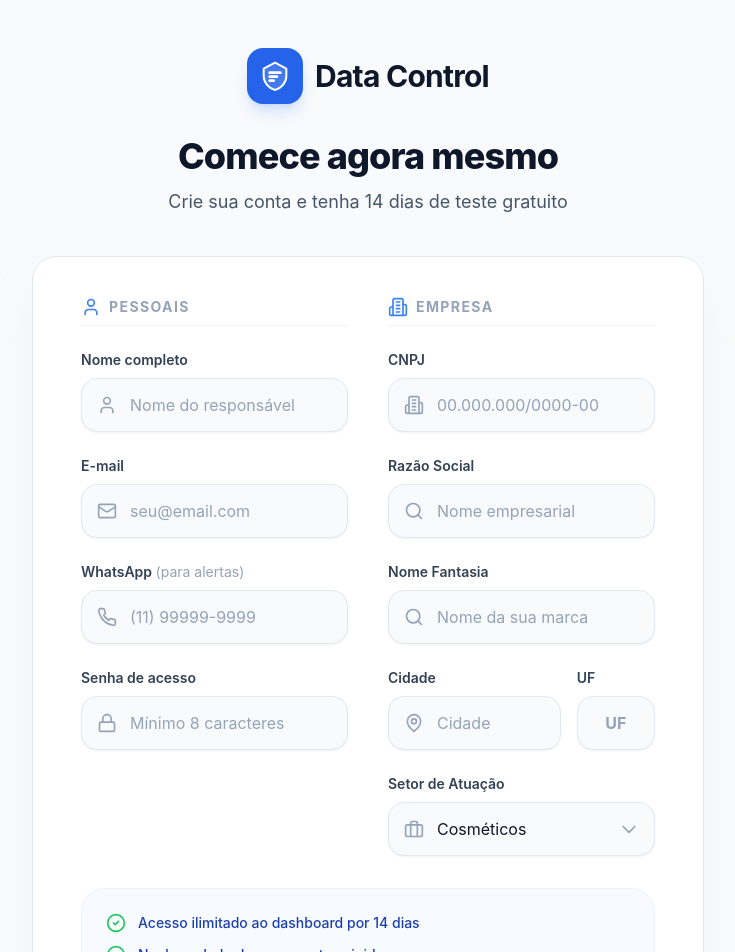
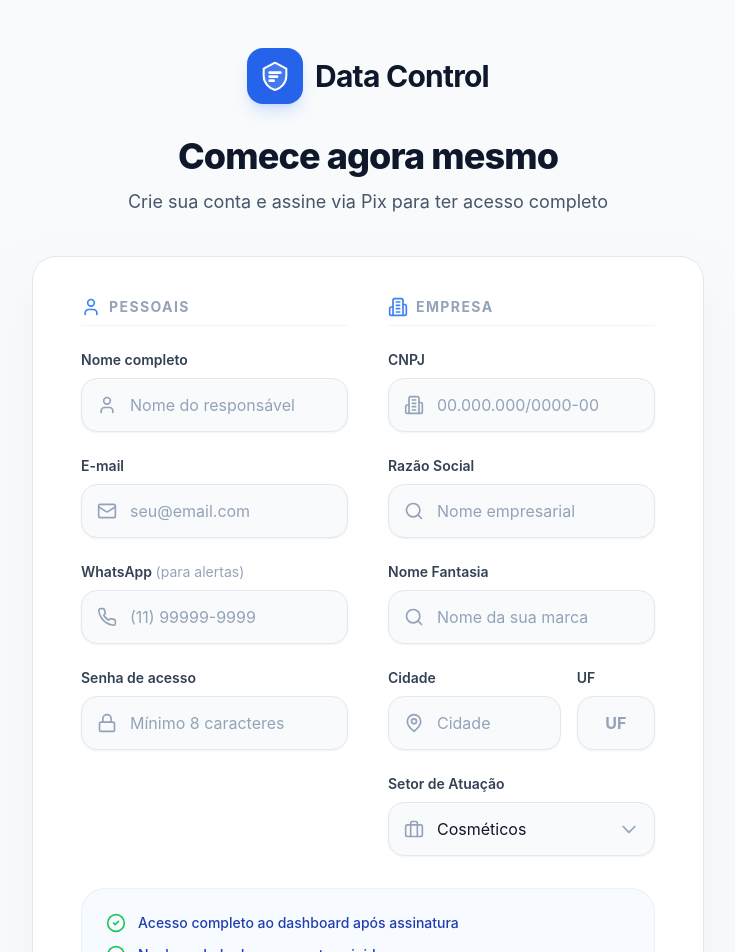
Before and after one commit to Jeanlucrj/ComplicancePro, a Next.js app: page /signup in a window 1280 px wide. Shown: the top 952 px of the page, without its empty margins (272-1007 px from the left). Built offline with nearby package versions, Linux system fonts and the light colour scheme; no server answers.

Commit message:
fix: remover gratuito/14 dias do login e signup

```diff
--- a/app/(auth)/login/page.tsx
+++ b/app/(auth)/login/page.tsx
@@ -188,7 +188,7 @@
                 href="/signup"
                 className="w-full flex justify-center py-3 px-4 border-2 border-slate-200 dark:border-slate-800 rounded-xl text-sm font-bold text-slate-700 dark:text-slate-300 bg-white dark:bg-slate-900 hover:bg-slate-50 dark:hover:bg-slate-800 transition"
               >
-                Criar conta gratuita
+                Criar conta
               </Link>
             </div>
           </div>
--- a/app/(auth)/signup/page.tsx
+++ b/app/(auth)/signup/page.tsx
@@ -162,7 +162,7 @@
           Comece agora mesmo
         </h2>
         <p className="mt-3 text-center text-lg text-slate-600 dark:text-slate-400">
-          Crie sua conta e tenha 14 dias de teste gratuito
+          Crie sua conta e assine via Pix para ter acesso completo
         </p>
       </div>
 
@@ -399,7 +399,7 @@
             <div className="bg-blue-50/50 dark:bg-blue-900/10 p-6 rounded-3xl border border-blue-100/50 dark:border-blue-900/20 space-y-3">
               <div className="flex items-center space-x-3 text-sm text-blue-800 dark:text-blue-300 font-medium">
                 <CheckCircle2 className="h-5 w-5 text-green-500" />
-                <span>Acesso ilimitado ao dashboard por 14 dias</span>
+                <span>Acesso completo ao dashboard após assinatura</span>
               </div>
               <div className="flex items-center space-x-3 text-sm text-blue-800 dark:text-blue-300 font-medium">
                 <CheckCircle2 className="h-5 w-5 text-green-500" />
```
